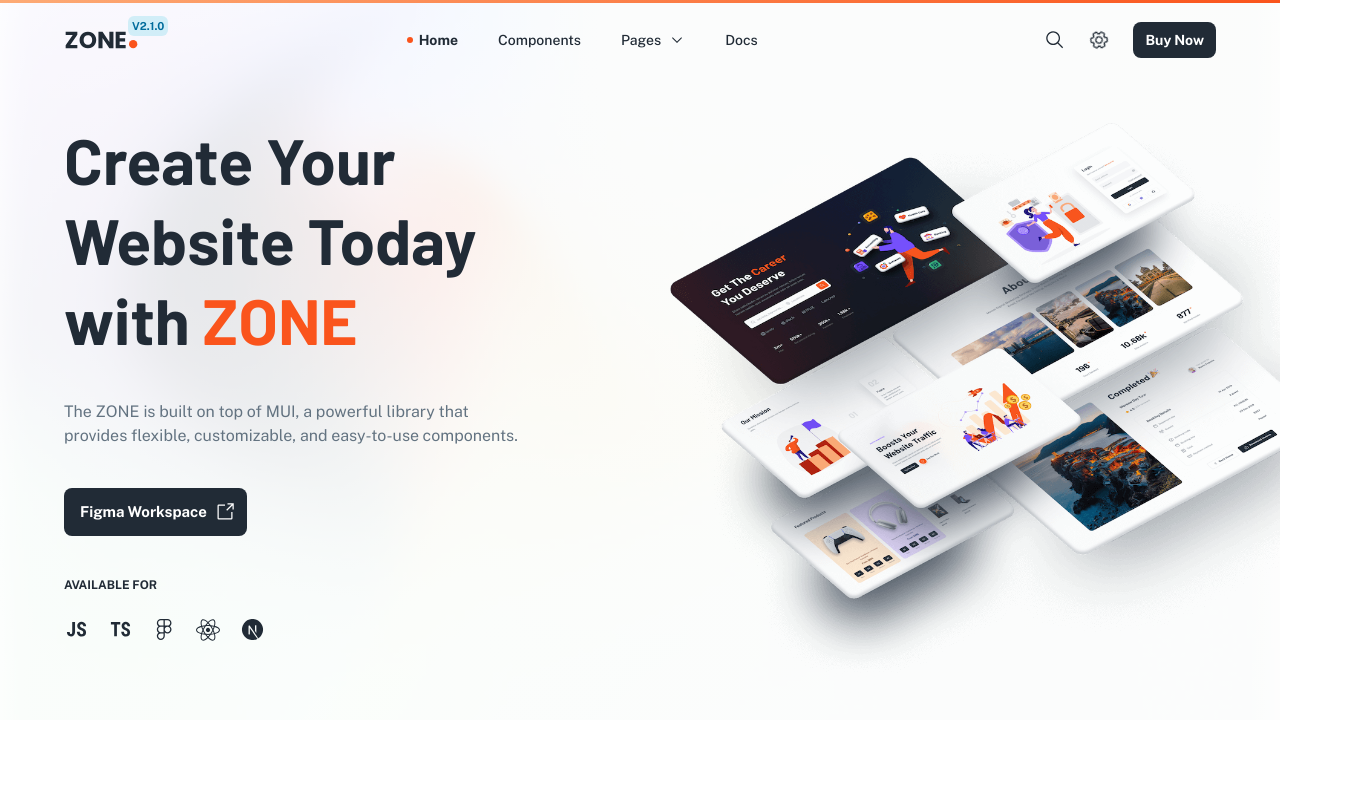
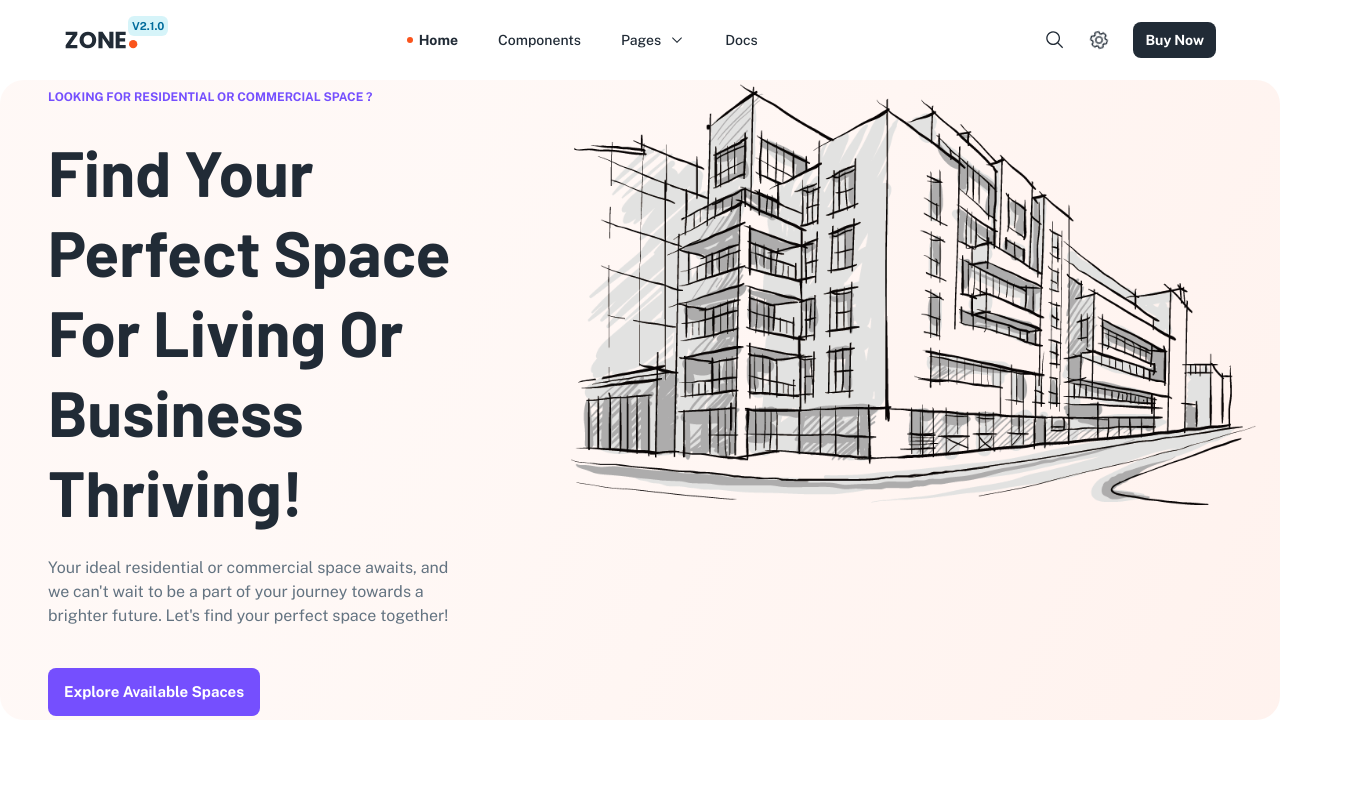
Before and after one commit to Hussam-22/KOJAK, a React (Create React App) app: page / in a window 1280 px wide. Shown: the top 793 px of the page, 1360 px wide, since content can reach past the window. Built offline with nearby package versions, Linux system fonts and the light colour scheme.

Commit message:
Update hero look

```diff
--- /dev/null
+++ b/src/pages/kojak-building/landing.js
@@ -0,0 +1,17 @@
+import { Helmet } from 'react-helmet-async';
+
+import KojakBuildingLandingView from 'src/sections/_kojakBuilding/views/kojak-building-landing-view';
+
+// ----------------------------------------------------------------------
+
+export default function KojakBuildingLandingPage() {
+  return (
+    <>
+      <Helmet>
+        <title>Kojak Building</title>
+      </Helmet>
+
+      <KojakBuildingLandingView />
+    </>
+  );
+}
--- a/src/routes/sections/index.js
+++ b/src/routes/sections/index.js
@@ -13,10 +13,12 @@ import { marketingRoutes } from './marketing';
 import { eLearningRoutes } from './elearning';
 import { eCommerceRoutes } from './ecommerce';
 import { componentsRoutes } from './components';
+import { kojakBuildingRoutes } from './kojakBuilding';
 
 // ----------------------------------------------------------------------
 
-const IndexPage = lazy(() => import('src/pages/home'));
+// const IndexPage = lazy(() => import('src/pages/home'));
+const IndexPage = lazy(() => import('src/pages/kojak-building/landing'));
 const SupportPage = lazy(() => import('src/pages/support'));
 
 export default function Router() {
@@ -44,6 +46,8 @@ export default function Router() {
         ...eCommerceRoutes,
 
         ...componentsRoutes,
+
+        ...kojakBuildingRoutes
       ],
     },
 
--- /dev/null
+++ b/src/routes/sections/kojakBuilding.js
@@ -0,0 +1,28 @@
+import { lazy } from 'react';
+
+// ----------------------------------------------------------------------
+
+const LandingPage = lazy(() => import('src/pages/kojak-building/landing'));
+// const AboutPage = lazy(() => import('src/pages/career/about'));
+// const BlogPage = lazy(() => import('src/pages/career/posts'));
+// const ContactPage = lazy(() => import('src/pages/career/contact'));
+// const JobPage = lazy(() => import('src/pages/career/job'));
+// const JobsPage = lazy(() => import('src/pages/career/jobs'));
+// const PostPage = lazy(() => import('src/pages/career/post'));
+
+// ----------------------------------------------------------------------
+
+export const kojakBuildingRoutes = [
+  {
+    path: 'kojak-building',
+    children: [
+      { element: <LandingPage />, index: true },
+      // { path: 'jobs', element: <JobsPage /> },
+      // { path: 'job', element: <JobPage /> },
+      // { path: 'posts', element: <BlogPage /> },
+      // { path: 'post', element: <PostPage /> },
+      // { path: 'about', element: <AboutPage /> },
+      // { path: 'contact', element: <ContactPage /> },
+    ],
+  },
+];
--- /dev/null
+++ b/src/sections/_kojakBuilding/landing/kojakBuildingLandingHero.js
@@ -0,0 +1,92 @@
+import Box from '@mui/material/Box';
+import Stack from '@mui/material/Stack';
+import Button from '@mui/material/Button';
+import Grid from '@mui/material/Unstable_Grid2';
+import Container from '@mui/material/Container';
+import Typography from '@mui/material/Typography';
+import { alpha, useTheme } from '@mui/material/styles';
+
+import Image from 'src/components/image';
+import { bgGradient } from 'src/theme/css';
+import { useResponsive } from 'src/hooks/use-responsive';
+
+// ----------------------------------------------------------------------
+
+export default function KojakBuildingLandingHero() {
+  const theme = useTheme();
+
+  const mdUp = useResponsive('up', 'md');
+
+  return (
+    <Box
+      sx={{
+        overflow: 'hidden',
+      }}
+    >
+      <Container
+        sx={{
+            ...bgGradient({
+                direction: '115deg',
+                startColor: `${alpha(theme.palette.custom.peach, 0.1)} 30%`,
+                endColor: `${alpha(theme.palette.custom.peach, 0.2)} 100%`,
+              }),
+            //   border:'solid 2px #000000',
+              borderRadius:3,
+          py: 15,
+          mt:10,
+          display: { md: 'flex' },
+          alignItems: { md: 'center' },
+          height: { md: `80vh` },
+        }}
+        maxWidth='xl'
+      >
+        <Grid container columnSpacing={{ xs: 0, md: 10 }}>
+          <Grid
+            xs={12}
+            md={6}
+            lg={5}
+            sx={{
+              textAlign: { xs: 'center', md: 'left' },
+              px:8,
+            }}
+          >
+            <Typography variant="overline" sx={{ color: 'secondary.main' }}>
+              Looking for residential or commercial space ?
+            </Typography>
+
+            <Typography variant="h1" sx={{ my: 3,textTransform:'capitalize' }}>
+            Find Your Perfect Space for Living or Business Thriving!
+            </Typography>
+
+            <Typography sx={{ color: 'text.secondary' }}>
+            {`Your ideal residential or commercial space awaits, and we can't wait to be a part of your journey towards a brighter future. Let's find your perfect space together!`}
+            </Typography>
+
+            <Stack
+              spacing={3}
+              direction={{ xs: 'column', sm: 'row' }}
+              alignItems={{ xs: 'center', md: 'unset' }}
+              justifyContent={{ xs: 'center', md: 'unset' }}
+              sx={{ mt: 5 }}
+            >
+              <Button variant="contained" color="secondary" size="large">
+                Explore Available Spaces
+              </Button>
+            </Stack>
+          </Grid>
+
+          {mdUp && (
+            <Grid xs={12} md={6} lg={7}>
+              <Image
+                visibleByDefault
+                disabledEffect
+                alt="marketing market"
+                src="/assets/kojak-building/hero/hero-img-1.png"
+              />
+            </Grid>
+          )}
+        </Grid>
+      </Container>
+    </Box>
+  );
+}
--- /dev/null
+++ b/src/sections/_kojakBuilding/views/kojak-building-landing-view.js
@@ -0,0 +1,10 @@
+import KojakBuildingLandingHero from "src/sections/_kojakBuilding/landing/kojakBuildingLandingHero";
+
+export default function KojakBuildingLandingView (){
+    return (
+        <>
+        {/* <a></a> */}
+        <KojakBuildingLandingHero />
+        </>
+    )
+}
--- a/src/theme/palette.js
+++ b/src/theme/palette.js
@@ -71,6 +71,15 @@ const ERROR = {
   contrastText: '#FFFFFF',
 };
 
+const CUSTOM={
+  pink:'#FFACAC',
+  peach:'#FFBFA9',
+  orange:'#FFB84C',
+  red:'#F16767',
+  green:'#AACB73',
+  contrastText: '#FFFFFF',
+}
+
 const COMMON = {
   common: {
     black: '#000000',
@@ -82,6 +91,7 @@ const COMMON = {
   success: SUCCESS,
   warning: WARNING,
   error: ERROR,
+  custom: CUSTOM,
   grey: GREY,
   divider: alpha(GREY[500], 0.2),
   action: {
```
Also changed, not shown: public/assets/kojak-building/hero/hero-img-1.png (added), src/pages/kojak-building/space-view.js (added).
